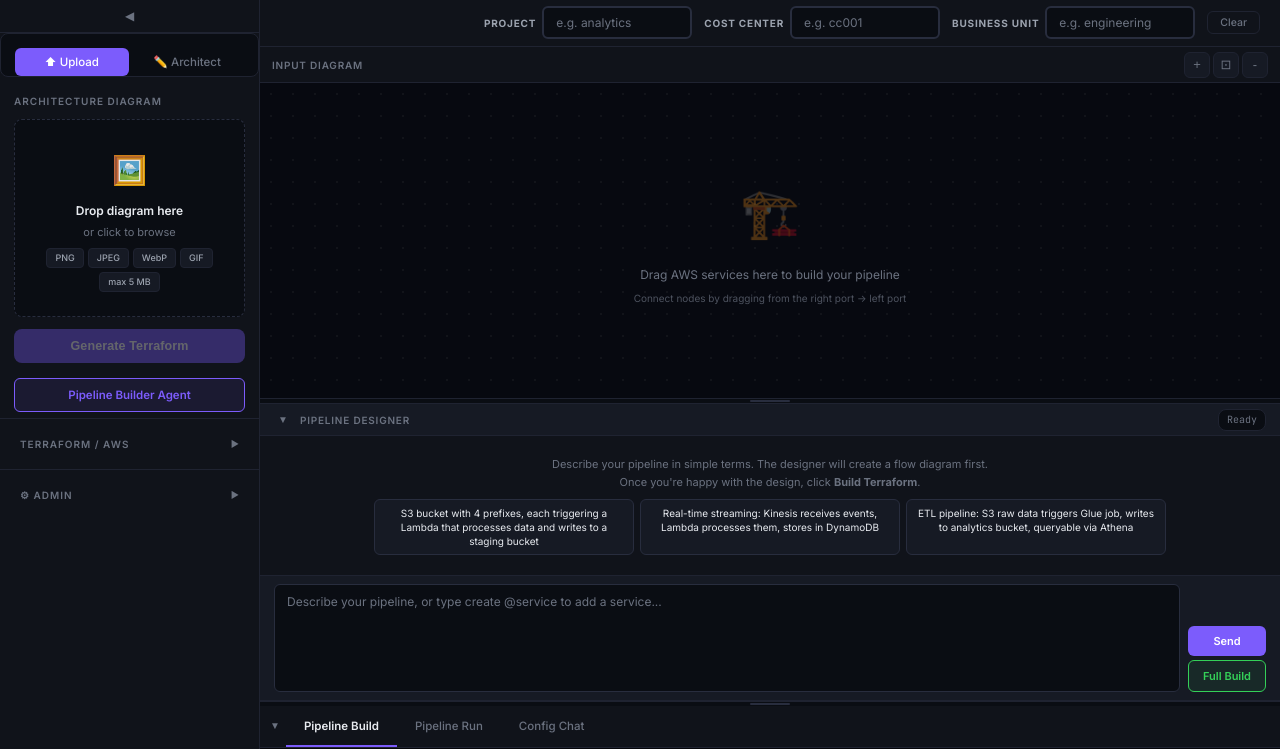
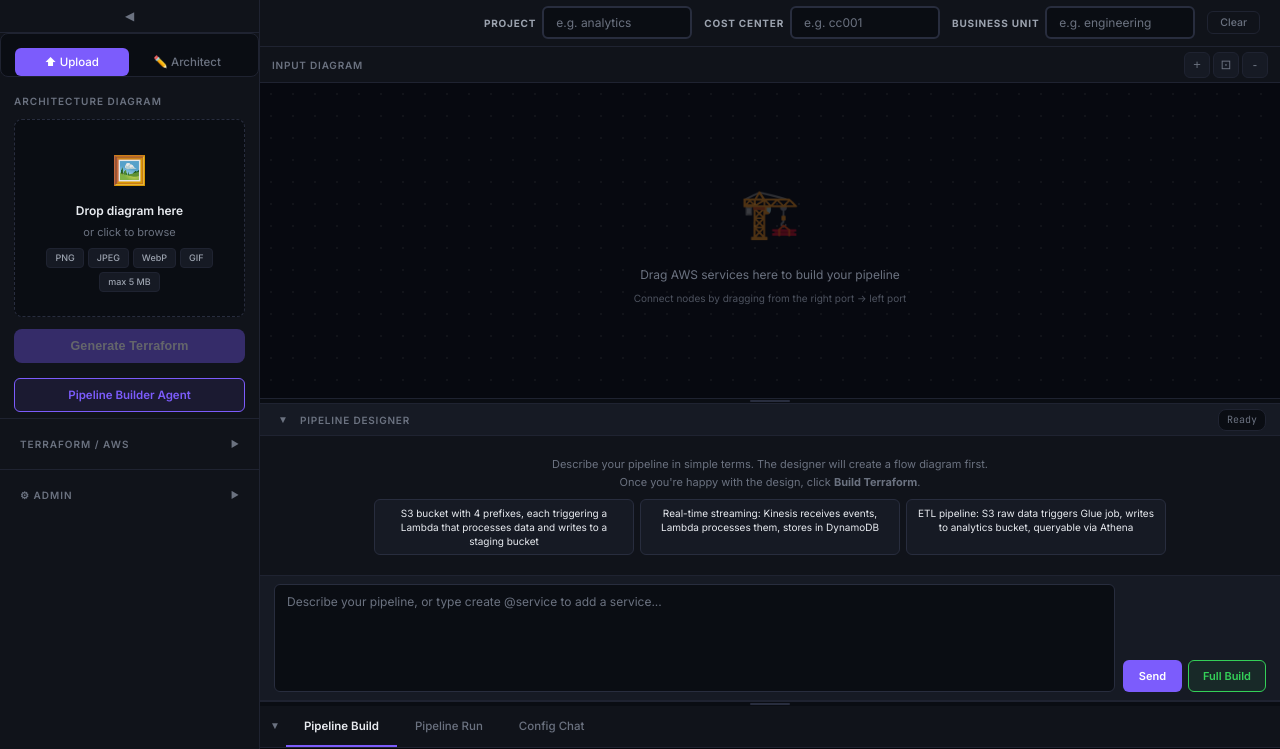
Before and after one commit to jsandy16/pipeline-agent-v1, a FastAPI app: page / in a window 1280 px wide. Shown: the part 51-800 px from the top of the page. Run offline with FastAPI, Linux system fonts and the light colour scheme; some libraries are stand-ins or nearby versions.

Commit message:
pipeline version v2- multi agent with orchestrater - full build button fix

```diff
--- a/templates/static/styles.css
+++ b/templates/static/styles.css
@@ -876,8 +876,9 @@
 
     /* ── Orchestration Button & Panel ── */
     .dc-btn-group {
-      display: flex; flex-direction: column; gap: 4px;
+      display: flex; flex-direction: row; gap: 6px;
       align-self: flex-end; flex-shrink: 0;
+      align-items: stretch;
     }
     .dc-orch-btn {
       padding: 8px 14px;
```
